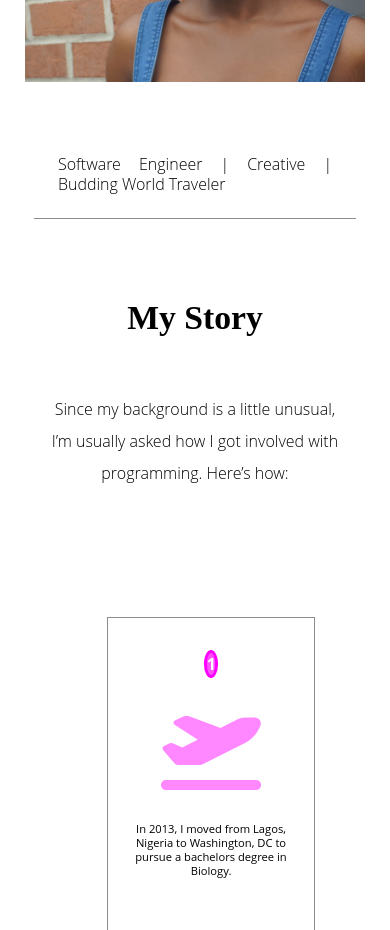
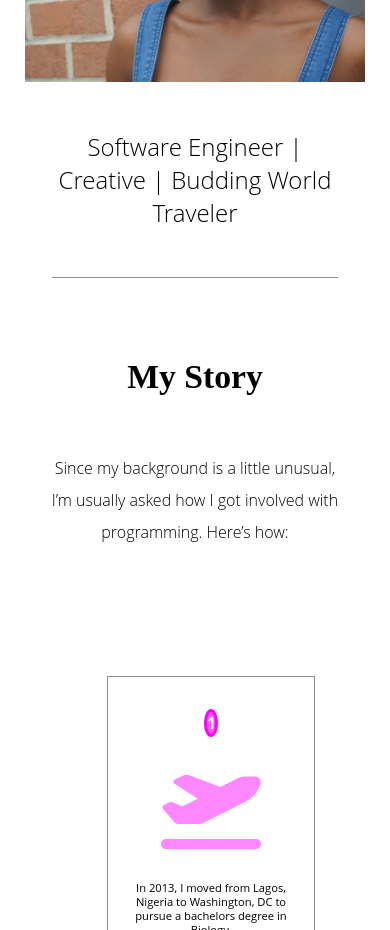
Before and after one commit to cenwachukwu/portfolio, a React (Create React App) app: page / in a window 390 px wide. Shown: the part 1120-2050 px from the top of the page. Built offline with nearby package versions, Linux system fonts and the light colour scheme; a web font is replaced by a local one.

Commit message:
maker the header responsive

```diff
--- a/src/About/About.css
+++ b/src/About/About.css
@@ -47,6 +47,15 @@
     margin: 0 auto;
     width: 80%;
 }
+
+.MeCatchWords{
+    font-size: 1.5rem;
+    margin: 0 auto;
+    border-bottom: 1px solid rgba(0, 0, 0, 0.45);
+    padding-bottom: 3rem;
+    width: 80%;
+}
+
 .aboutCatchPhrase2{
     margin: 0 auto;
     margin-top: 1rem;
@@ -116,6 +125,10 @@
     }
     .aboutCatchPhrase2{
         width: 100%;
+    }
+
+    .CenwachukwuPics{
+        width: 550px;
     }
 }
 
--- a/src/About/About.js
+++ b/src/About/About.js
@@ -28,11 +28,11 @@ function About() {
                 </div>
                 <div className="aboutIconsContainerParent">
                     <div className="aboutIconsContainer">
-                        <img src={Header} className="CenwachukwuPics" width='550'/>
+                        <img src={Header} className="CenwachukwuPics" width='700'/>
                     </div>
                 </div>
                 <div className="brandStatementContainer">
-                    <p className="brandStatementContainerPtag">
+                    <p className="MeCatchWords">
                       Software Engineer | Creative | Budding World Traveler
                     </p>
                 </div>
```
